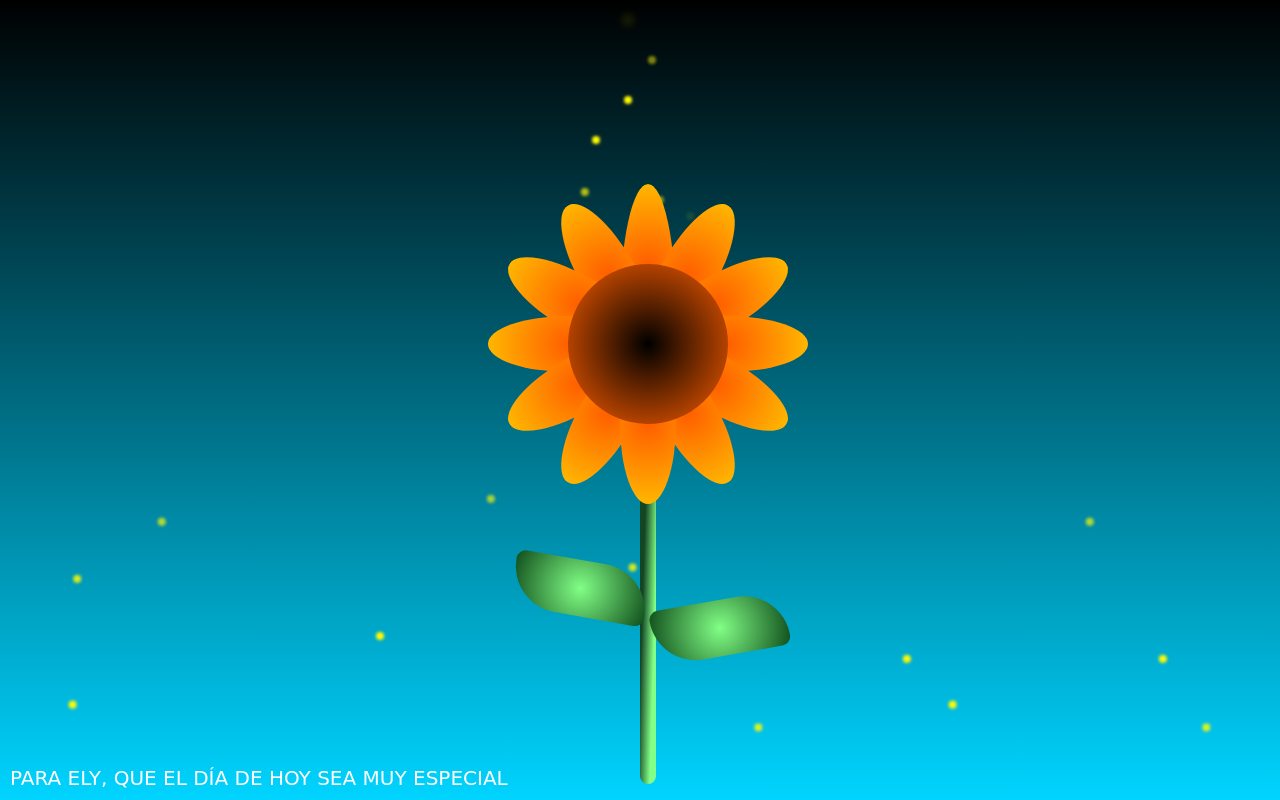
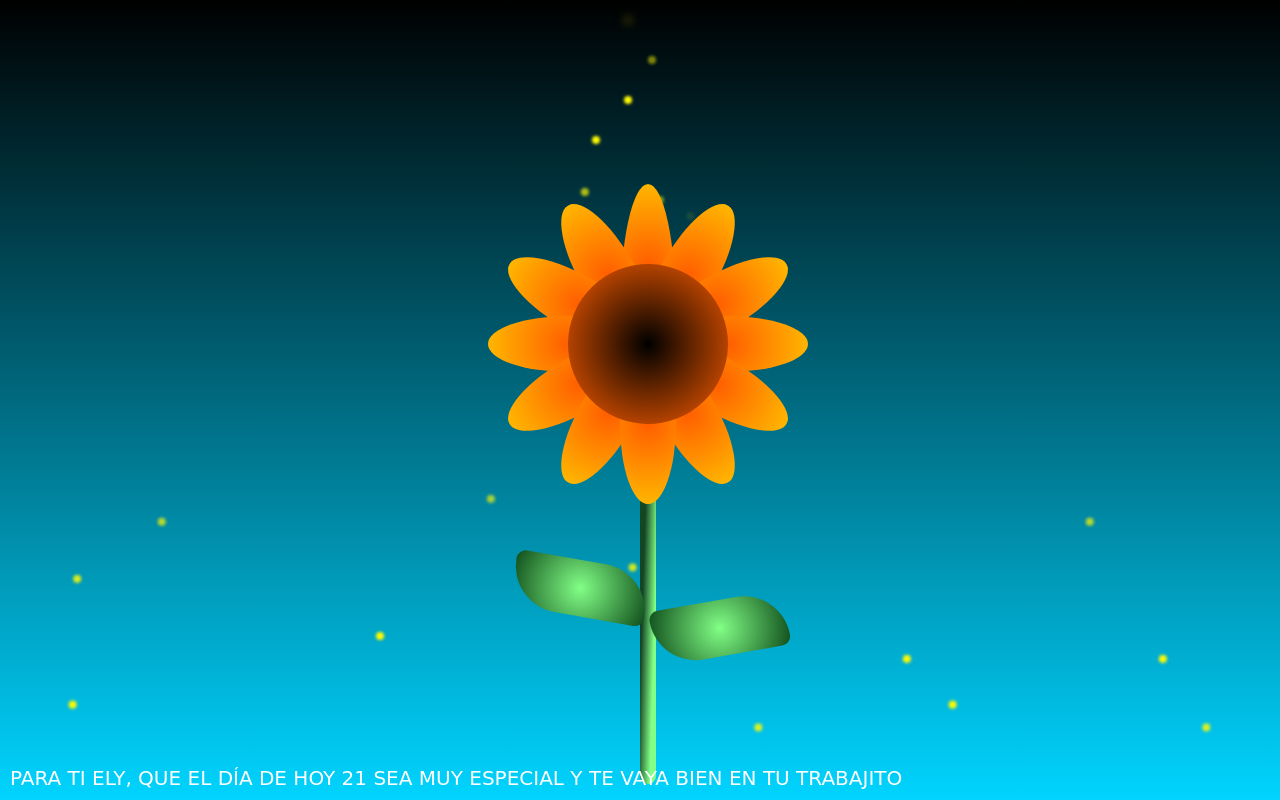
Before and after one commit to ronalmh97/Ely, a plain HTML site: page index2.html in a window 1280 px wide. Drawn offline with Linux system fonts and the light colour scheme.

Commit message:
CAMMBIO3

```diff
--- a/index2.html
+++ b/index2.html
@@ -60,7 +60,7 @@
     <div class="light light-11"></div>
     <div class="light light-12"></div>
 
-    <p id="text">PARA ELY, QUE EL DÍA DE HOY SEA MUY ESPECIAL</p>
+    <p id="text">PARA TI ELY, QUE EL DÍA DE HOY 21 SEA MUY ESPECIAL Y TE VAYA BIEN EN TU TRABAJITO</p>
 </body>
 <script>
     function PlayAudio(){
```
